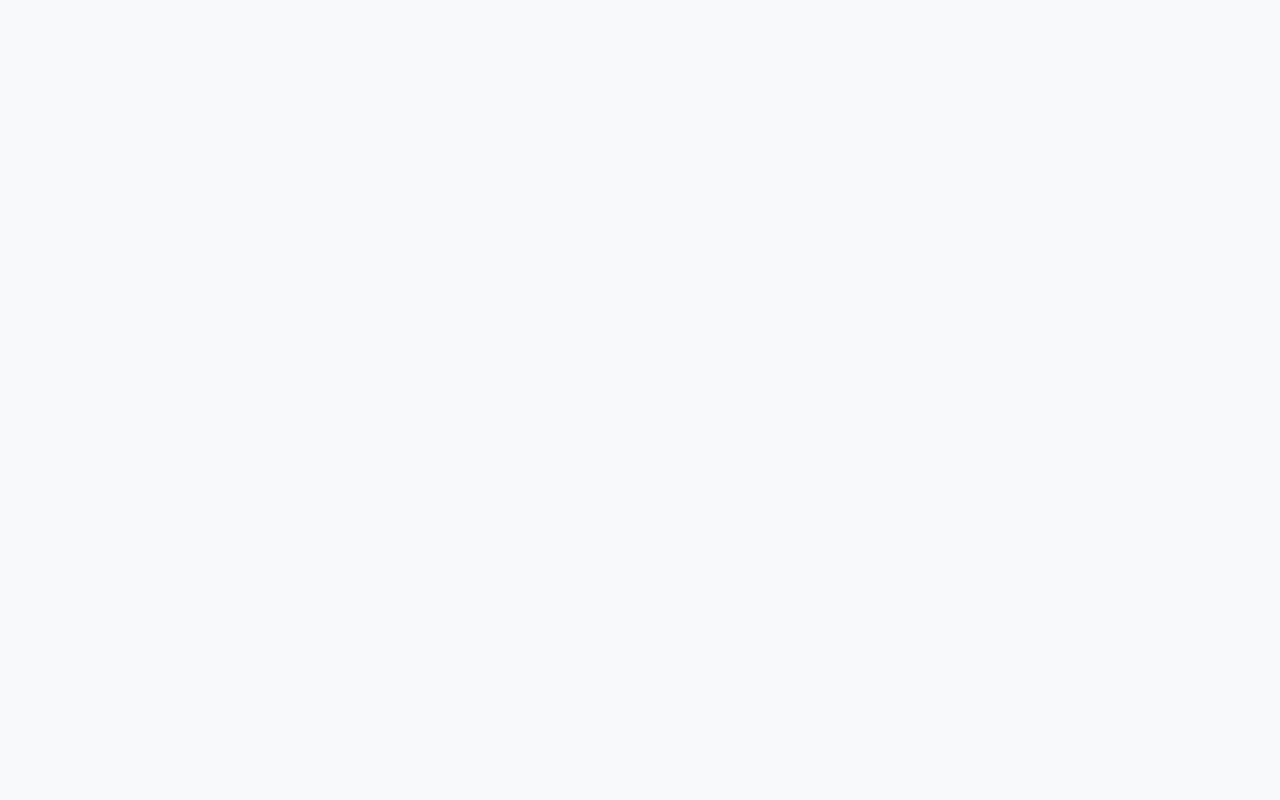
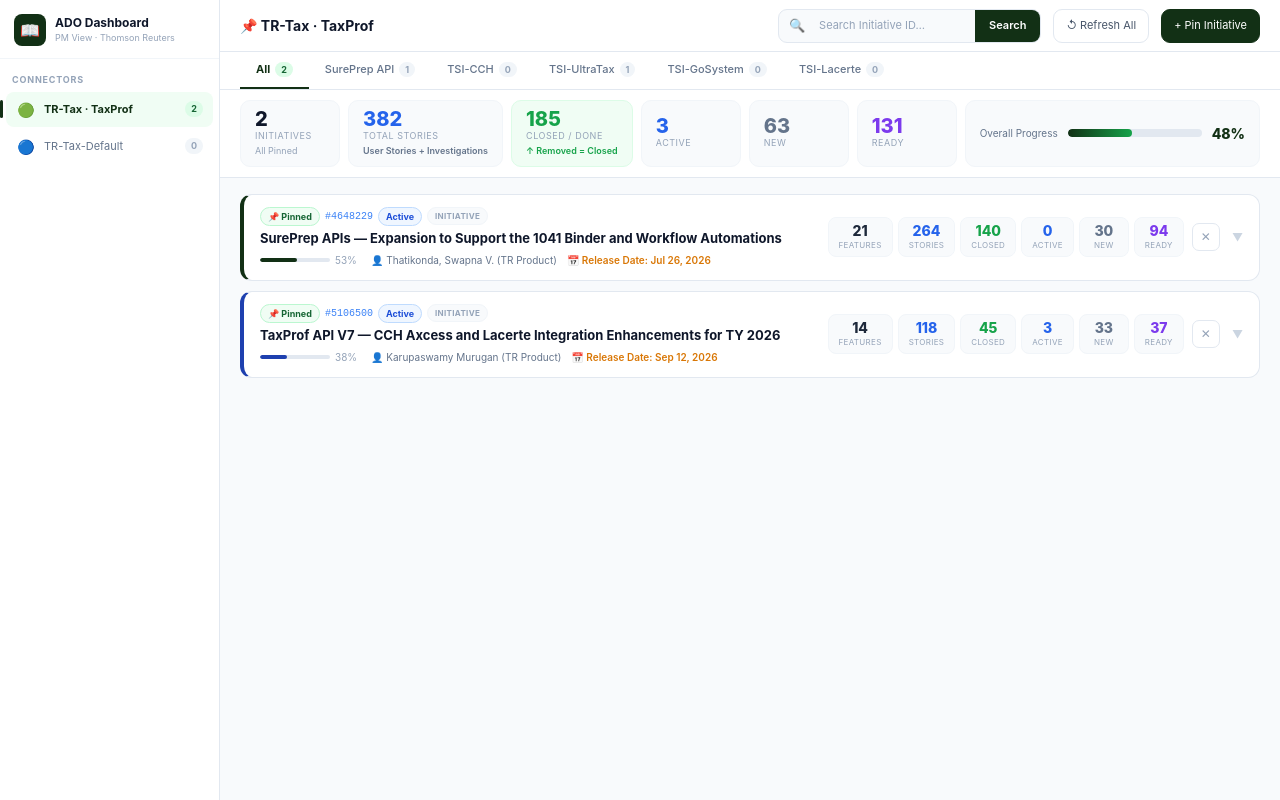
Before and after one commit to KarupaTR/Feature-Level-Tracking, a Next.js app: page / in a window 1280 px wide. Before the commit this address had no page. Built offline with nearby package versions, Linux system fonts and the light colour scheme.

Commit message:
feat: inject ADO PATs from env vars at build time

```diff
--- a/app/page.tsx
+++ b/app/page.tsx
@@ -1,4 +1,19 @@
-import { redirect } from "next/navigation";
+import { readFileSync } from "fs";
+import { join } from "path";
+
 export default function Home() {
-  redirect("/dashboard.html");
+  // Read the dashboard HTML and inject PATs from env vars at build time
+  const dashboardPath = join(process.cwd(), "public", "dashboard.html");
+  let html = readFileSync(dashboardPath, "utf-8");
+
+  // Replace placeholders with actual PAT values from environment
+  const patTrTax = process.env.NEXT_PUBLIC_ADO_PAT_TR_TAX || "";
+  const patTrDefault = process.env.NEXT_PUBLIC_ADO_PAT_TR_TAX_DEFAULT || "";
+
+  html = html.replace("__NEXT_PUBLIC_ADO_PAT_TR_TAX__", patTrTax);
+  html = html.replace("__NEXT_PUBLIC_ADO_PAT_TR_TAX_DEFAULT__", patTrDefault);
+
+  return (
+    <div dangerouslySetInnerHTML={{ __html: html }} />
+  );
 }
```
